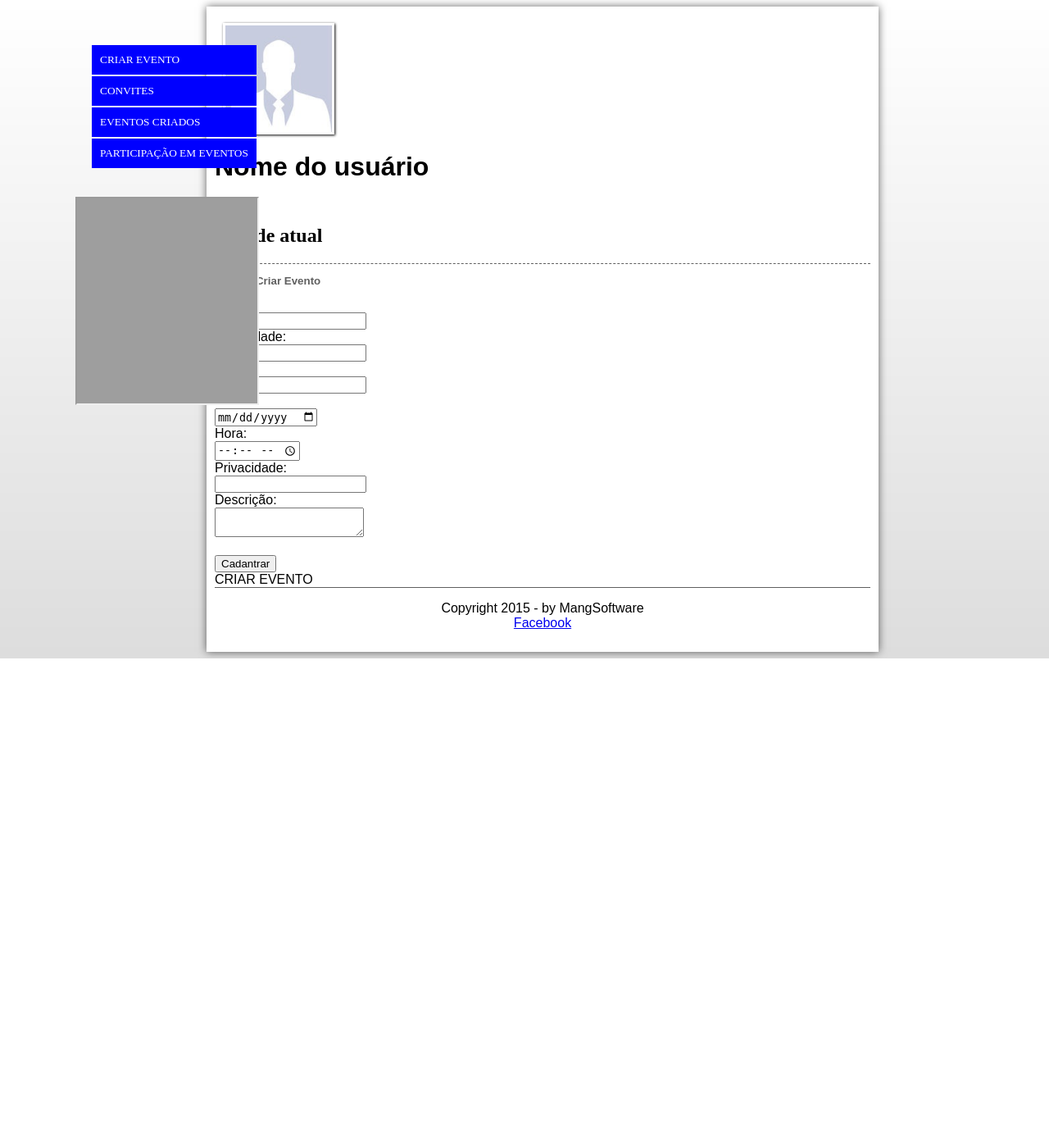
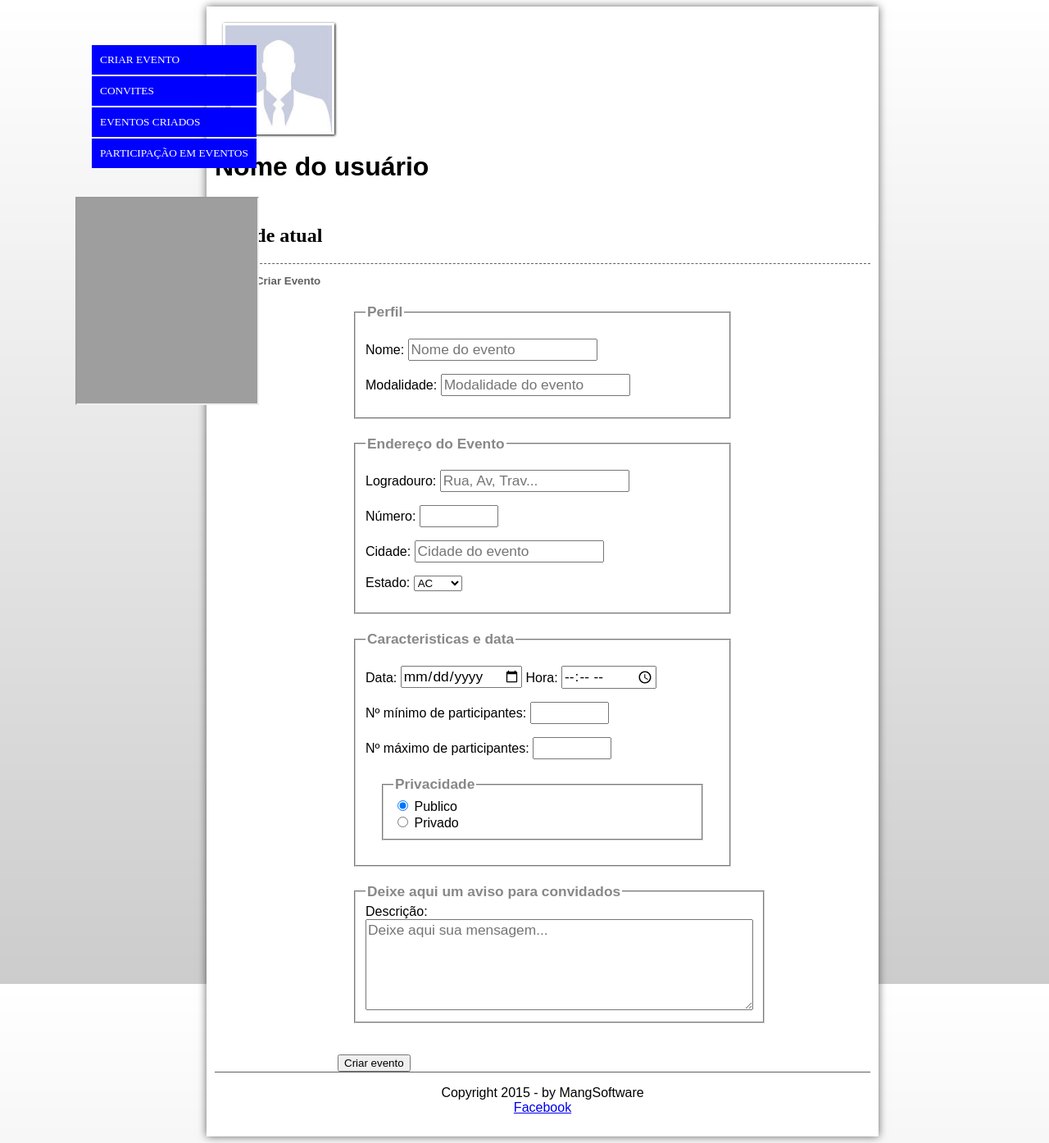
Before and after one commit to CassioRubens/friendsplay, a PHP site: page /public_html/criarEvento.html in a window 1280 px wide. Shown: the whole page at 82% size. Before the commit the page ends 803 px from the top, so only its background shows below. Run offline with PHP 8.4, Linux system fonts and the light colour scheme; a map, chart or similar area stays blank; grey boxes are pictures that could not be loaded.

Commit message:
Adição do formulário da página criar eventos.

```diff
--- a/FriendsPlay/public_html/_css/criarEvento.css
+++ b/FriendsPlay/public_html/_css/criarEvento.css
@@ -70,11 +70,31 @@ figure.foto-legenda:hover figcaption {
 	opacity: 1;
 }
 
+/*FORMATAÇÃO DO FORMULARIO*/
 
-article#noticia-pricipal form#FCriarEvento {
-   margin: 20px 100px 40px ;
+form{
+    width: 500px;
+    margin: auto;
 }
 
-form#FCriarEvento p{
-    padding: 10px;
+input, textarea{
+    font-family: sans-serif;
+    font-weight: normal;
+    font-size: 13pt;
 }
+
+input:hover, textarea:hover{
+    background-color: #dddddd;
+}
+
+legend{
+    color: #888888;
+    font-weight: bold;
+    font-family: sans-serif;
+    font-size: 13pt;
+}
+
+fieldset{
+    border-color: #cecece;
+    margin: 20px;
+}
--- a/FriendsPlay/public_html/cadastrarCategoriaEsportiva.html
+++ b/FriendsPlay/public_html/cadastrarCategoriaEsportiva.html
@@ -43,8 +43,6 @@ and open the template in the editor.
                     </ul>
                 </nav>
                 <iframe name="janela-calendario" id="calendario-evento" src="https://www.google.com/calendar/embed?src=86c4o9bhc1p9shjob2pcf7sbq4%40group.calendar.google.com&ctz=America/Fortaleza"></iframe>
-                <!--<a target="_blank" href="https://www.google.com/calendar/event?action=TEMPLATE&tmeid=a3RvYTJpcWR2bTIxdmRkdTluZGZmY2ozMmcga2Fpb3NiLjE0QG0&tmsrc=kaiosb.14%40gmail.com"><img border="0" src="https://www.google.com/calendar/images/ext/gc_button1_pt-BR.gif"></a>-->
-                <!--<iframe src="https://www.google.com/calendar/embed?src=86c4o9bhc1p9shjob2pcf7sbq4%40group.calendar.google.com&ctz=America/Fortaleza" style="border: 0" width="800" height="600" frameborder="0" scrolling="no"></iframe>-->
             </header>
             <section id="principal">
                 <article id="noticia-pricipal">
--- a/FriendsPlay/public_html/convites.html
+++ b/FriendsPlay/public_html/convites.html
@@ -11,6 +11,7 @@ and open the template in the editor.
         <meta name="viewport" content="width=device-width, initial-scale=1.0">
         <link rel="stylesheet" type="text/css" href="_css/estilo.css"/>
         <link rel="stylesheet" type="text/css" href="_css/convites.css">
+
     </head>
     <body>
 
--- a/FriendsPlay/public_html/criarEvento.html
+++ b/FriendsPlay/public_html/criarEvento.html
@@ -57,31 +57,98 @@ and open the template in the editor.
                     <!---->
                     <form action="_inserts/InserirEvento.php" method="post">
 
-                        <label for="nome">Nome:</label>
-                        <br><input type="text" id="nome" name="nome">
+                        <fieldset id="perfil"> <legend>Perfil</legend>
 
-                        <br><label for="modalidade">Modalidade:</label>
-                        <br><input type="text" id="modalidade" name="modalidade">
+                            <p><label for="nome">Nome:</label>
+                            <input type="text" id="nome" name="nNome" placeholder="Nome do evento"></p>
 
-                        <br> <label for="local">Local:</label>
-                        <br><input type="text" id="local" name="local">
+                            <p><label for="modalidade">Modalidade:</label>
+                            <input type="text" id="modalidade" name="nModalidade" placeholder="Modalidade do evento"/></p>
+                        </fieldset>
 
-                        <br><label for="data">Data:</label>
-                        <br><input type="date" id="data" name="data">
+                        <fieldset id="endereco"><legend>Endereço do Evento</legend>
 
-                        <br><label for="hora">Hora:</label>
-                        <br><input type="time" id="hora" name="hora">
+                            <p><label for="local">Logradouro:</label>
+                            <input type="text" id="local" name="nLocal" placeholder="Rua, Av, Trav..."></p>
 
-                        <br><label for="privacidade">Privacidade:</label>
-                        <br><input type="text" id="privacidade" name="privacidade">
+                            <p><label for="numeroDoLocal">Número:</label>
+                            <input type="number" name="nNumeroDolocal" id="numeroDoLocal" min="0" max="99999"/></p>
 
-                        <br><label for="descricao">Descrição:</label>
-                        <br><textarea id="descricao" name="descricao"></textarea> <br>
+                            <p><label for="cidade">Cidade:</label>
+                                <input type="text" name="nCidade" id="cidade" size="20" maxlength="30" placeholder="Cidade do evento" list="cidades"/></p>
 
-                        <br><button>Cadantrar</button>
+                            <p><label for="cEstado">Estado:</label>
 
+                                <!--SELECT mostra apenas as escolhas que o usuário pode ver-->
+                                <select type="text" name="tEstado" id="cEstado">
+
+                                    <!--OPTGROUP defini um grupo de opções disponíveis para os
+                                    usuários, e OPTION são as opções-->
+                                    <optgroup label="Estados">
+                                        <option value="AC">AC</option>
+                                        <option value="AL">AL</option>
+                                        <option value="AP">AP</option>
+                                        <option value="AM">AM</option>
+                                        <option value="BA">BA</option>
+                                        <option value="CE">CE</option>
+                                        <option value="DF">DF</option>
+                                        <option value="ES">ES</option>
+                                        <option value="GO">GO</option>
+                                        <option value="MA">MA</option>
+                                        <option value="MT">MT</option>
+                                        <option value="MS">MS</option>
+                                        <option value="MG">MG</option>
+                                        <option value="PA">PA</option>
+                                        <option value="PB">PB</option>
+                                        <option value="PR">PR</option>
+                                        <option value="PE">PE</option>
+                                        <option value="PI">PI</option>
+                                        <option value="RG">RG</option>
+                                        <option value="RN">RN</option>
+                                        <option value="RS">RS</option>
+                                        <option value="RO">RO</option>
+                                        <option value="RR">RR</option>
+                                        <option value="SC">SC</option>
+                                        <option value="SP">SP</option>
+                                        <option value="SE">SE</option>
+                                        <option value="TO">TO</option>
+                                    </optgroup>
+
+                                </select></p>
+
+                        </fieldset>
+
+                        <fieldset id="caracteristica"> <legend>Caracteristicas e data</legend>
+
+                            <p><label for="data">Data:</label>
+                            <input type="date" id="data" name="data">
+
+                            <label for="hora">Hora:</label>
+                            <input type="time" id="hora" name="hora"></p>
+
+                            <p><label for="NumMin">Nº mínimo de participantes:</label>
+                                <input type="number" name="nNumMin" id="NumMin" min="1" max="99999"/></p>
+                            <p><label for="cNumMax">Nº máximo de participantes:</label>
+                            <input type="number" name="nNumMax" id="cNumMax" min="1" max="99999"/></p>
+                            <fieldset id="privacidadeEvento"><legend>Privacidade</legend>
+                            <input type="radio" name="tSexo" id="cMasc" checked/> <label for="cMasc">Publico</label><br/>
+                                <input type="radio" name="tSexo" id="cFem"/> <label for="cFem">Privado</label>
+                        </fieldset>
+                            </fieldset>
+
+
+
+
+                        <fieldset id="mensagem"><legend>Deixe aqui um aviso para convidados</legend>
+
+                        <label for="descricao">Descrição:</label>
+                        <textarea id="descricao" name="descricao" cols="45" rows="5" placeholder="Deixe aqui sua mensagem..."></textarea> <br>
+
+                        </fieldset>
+
+
+                        <br><button>Criar evento</button>
                     </form>
-                    CRIAR EVENTO
                 </article>
                 <footer id="rodape">
                 <p>
```
